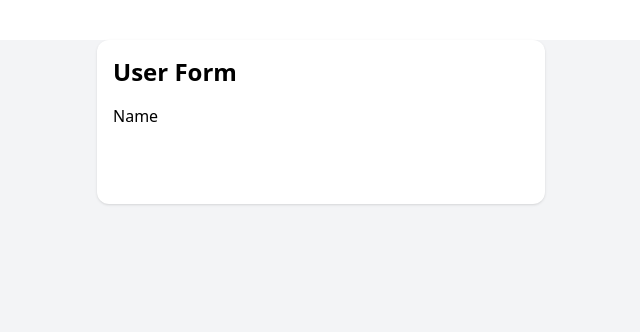
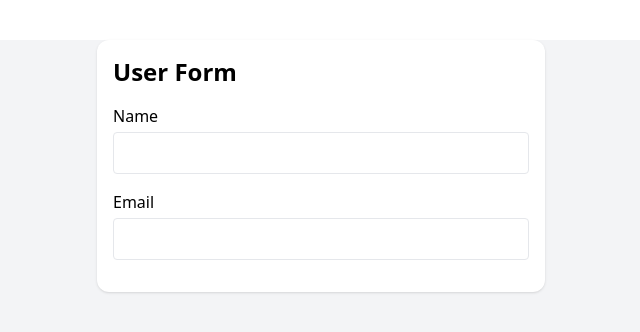
Before and after one commit to AleksandrKompanetc/next_app, a React (Create React App) app: page / in a window 1280 px wide. Shown: the top 332 px of the page, without its empty margins (319-959 px from the left). Built offline with nearby package versions, Linux system fonts and the light colour scheme; the HTML template or start-up script is replaced by a standard one.

Commit message:
added input for email

```diff
--- a/src/components/UserForm.tsx
+++ b/src/components/UserForm.tsx
@@ -22,8 +22,13 @@ export const UserForm = () => {
       <form onSubmit={handleSubmit(onSubmit)}>
         <div className='mb-4'>
           <label className='block mb-1'>Name</label>
-          <input {...register('name', { required: true})} className='w-full boredr rounded px-3 py-2' />
+          <input {...register('name', { required: true })} className='w-full border rounded px-3 py-2' />
           {errors.name && <p className='text-red-500 text-sm'>Name is required</p>}
+        </div>
+        <div className='mb-4'>
+          <label className='block mb-1'>Email</label>
+          <input {...register('email', { required: true })} className='w-full border rounded px-3 py-2' />
+          {errors.email && <p className='text-red-500 text-sm'>Email is required</p>}
         </div>
       </form>
     </div>
```
